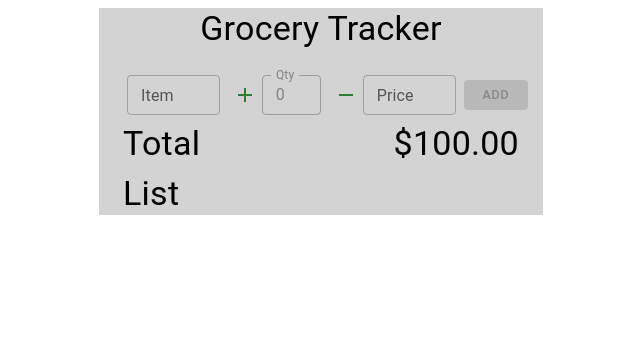
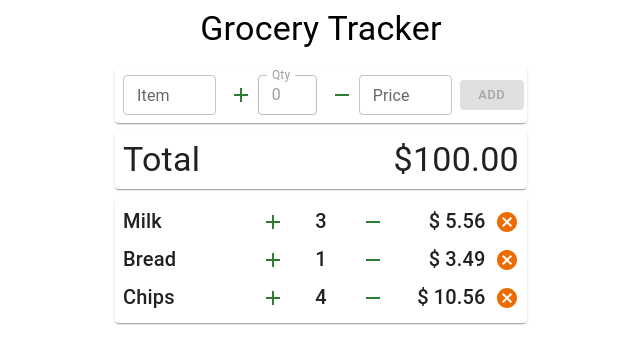
Before and after one commit to dmohindru/react-projects, a React (Create React App) app in the folder grocery-tracker-app/grocery-tracker/: page / in a window 1280 px wide. Shown: the top 364 px of the page, without its empty margins (319-959 px from the left). Built offline with nearby package versions, Linux system fonts and the light colour scheme.

Commit message:
Implemented GroceryItemList and GroceryItems

```diff
--- a/grocery-tracker-app/grocery-tracker/src/components/GroceryInput.tsx
+++ b/grocery-tracker-app/grocery-tracker/src/components/GroceryInput.tsx
@@ -1,8 +1,8 @@
-import { TextField, Button, Grid, IconButton } from '@mui/material'
+import { TextField, Button, Grid, IconButton, Paper } from '@mui/material'
+import AddIcon from '@mui/icons-material/Add';
+import RemoveIcon from '@mui/icons-material/Remove';
 import { useState } from 'react';
 
-import AddIcon from '@mui/icons-material/Add';
-import RemoveIcon from '@mui/icons-material/Remove';
 export const GroceryInput: React.FC = () => {
     const [quantity, setQuantity] = useState(0);
     const [itemName, setItemName] = useState('');
@@ -48,6 +48,7 @@ export const GroceryInput: React.FC = () => {
         }
     }
     return (
+        <Paper elevation={1} sx={{p: 1, width: '100%'}}>
             <Grid container spacing={1} alignItems='center'>
                 <Grid item xs={3}>
                     <TextField label='Item' variant='outlined' size='small' onChange={e => updateItemName(e.target.value)}/>
@@ -85,6 +86,7 @@ export const GroceryInput: React.FC = () => {
                         </Button>
                 </Grid>
             </Grid>
+        </Paper>
 
 
     )
--- /dev/null
+++ b/grocery-tracker-app/grocery-tracker/src/components/GroceryItem.tsx
@@ -0,0 +1,37 @@
+import { Grid, Typography, Button, IconButton } from "@mui/material";
+import AddIcon from '@mui/icons-material/Add';
+import RemoveIcon from '@mui/icons-material/Remove';
+import CancelIcon from '@mui/icons-material/Cancel';
+import { useState } from "react";
+
+export interface GroceryItemProps {
+    id: number
+    itemName: string;
+    quantity: number;
+    totalAmount: number;
+
+}
+export const GroceryItem: React.FC<GroceryItemProps> = ({id, itemName, quantity, totalAmount}: GroceryItemProps) => {
+    return (
+        <>
+            <Grid item xs={4}>
+                <Typography variant="h6">{itemName}</Typography>
+            </Grid>
+            <Grid item xs={1}>
+                <IconButton aria-label='increment' color='success' size='small'><AddIcon /></IconButton>
+            </Grid>
+            <Grid item xs={2}>
+                <Typography variant='h6' textAlign='center'>{quantity}</Typography>
+            </Grid>
+            <Grid item xs={1}>
+                <IconButton aria-label='decrement' color='success' size='small'><RemoveIcon /></IconButton>
+            </Grid>
+            <Grid item xs={3}>
+                <Typography variant='h6' textAlign='right'>{`$ ${totalAmount}`}</Typography>
+            </Grid>
+            <Grid item xs={1}>
+                <IconButton aria-label='cancel' color='warning' size='small'><CancelIcon /></IconButton>
+            </Grid>
+        </>
+    )
+}
--- a/grocery-tracker-app/grocery-tracker/src/components/GroceryList.tsx
+++ b/grocery-tracker-app/grocery-tracker/src/components/GroceryList.tsx
@@ -1,14 +1,40 @@
-import { Typography, Grid } from "@mui/material";
+import { Grid, Paper } from '@mui/material';
+import { GroceryItemProps, GroceryItem } from './GroceryItem';
+
+const itemProps: GroceryItemProps[] = [
+    {
+        id: 1,
+        itemName: 'Milk',
+        quantity: 3,
+        totalAmount: 5.56,
+    },
+    {
+        id: 2,
+        itemName: 'Bread',
+        quantity: 1,
+        totalAmount: 3.49,
+    },
+    {
+        id: 1,
+        itemName: 'Chips',
+        quantity: 4,
+        totalAmount: 10.56,
+    }
+]
 
 export const GroceryList: React.FC = () => {
     return (
-        <>
-            <Grid container>
-                <Grid item xs={3}>
-                    <Typography variant="h4" textAlign='left'>List</Typography>
-                </Grid>
+
+            <Paper sx={{width: '100%', p: 1}} elevation={1} >
+            <Grid container spacing={0.5}>
+                {
+                    itemProps.map(item => <GroceryItem
+                        id={item.id}
+                        itemName={item.itemName}
+                        quantity={item.quantity}
+                        totalAmount={item.totalAmount} />)
+                }
             </Grid>
-
-        </>
-    )
+            </Paper>
+    );
 }
--- a/grocery-tracker-app/grocery-tracker/src/components/GroceryTotal.tsx
+++ b/grocery-tracker-app/grocery-tracker/src/components/GroceryTotal.tsx
@@ -1,7 +1,8 @@
-import { Grid, Typography } from "@mui/material";
+import { Grid, Typography, Paper } from "@mui/material";
 
 export const GroceryTotal: React.FC = () => {
     return (
+        <Paper sx={{p: 1, width: '100%'}} elevation={1} >
             <Grid container>
                 <Grid item xs={4}>
                     <Typography variant="h4">Total</Typography>
@@ -10,5 +11,6 @@ export const GroceryTotal: React.FC = () => {
                     <Typography variant="h4" textAlign='right'>$100.00</Typography>
                 </Grid>
             </Grid>
+        </Paper>
     )
 }
--- a/grocery-tracker-app/grocery-tracker/src/components/GroceryTracker.tsx
+++ b/grocery-tracker-app/grocery-tracker/src/components/GroceryTracker.tsx
@@ -4,7 +4,7 @@ import { GroceryList } from './GroceryList';
 import { GroceryTotal } from './GroceryTotal';
 export const GroceryTracker: React.FC = () => {
     return (
-        <Container maxWidth='xs' sx={{backgroundColor: 'lightgray'}}>
+        <Container maxWidth='xs'>
             <Stack direction='column' alignItems='center' spacing={1}>
                 <Typography variant='h4'>Grocery Tracker</Typography>
                 <Divider />
```
Lines whose indentation alone changed are shown as unchanged.
